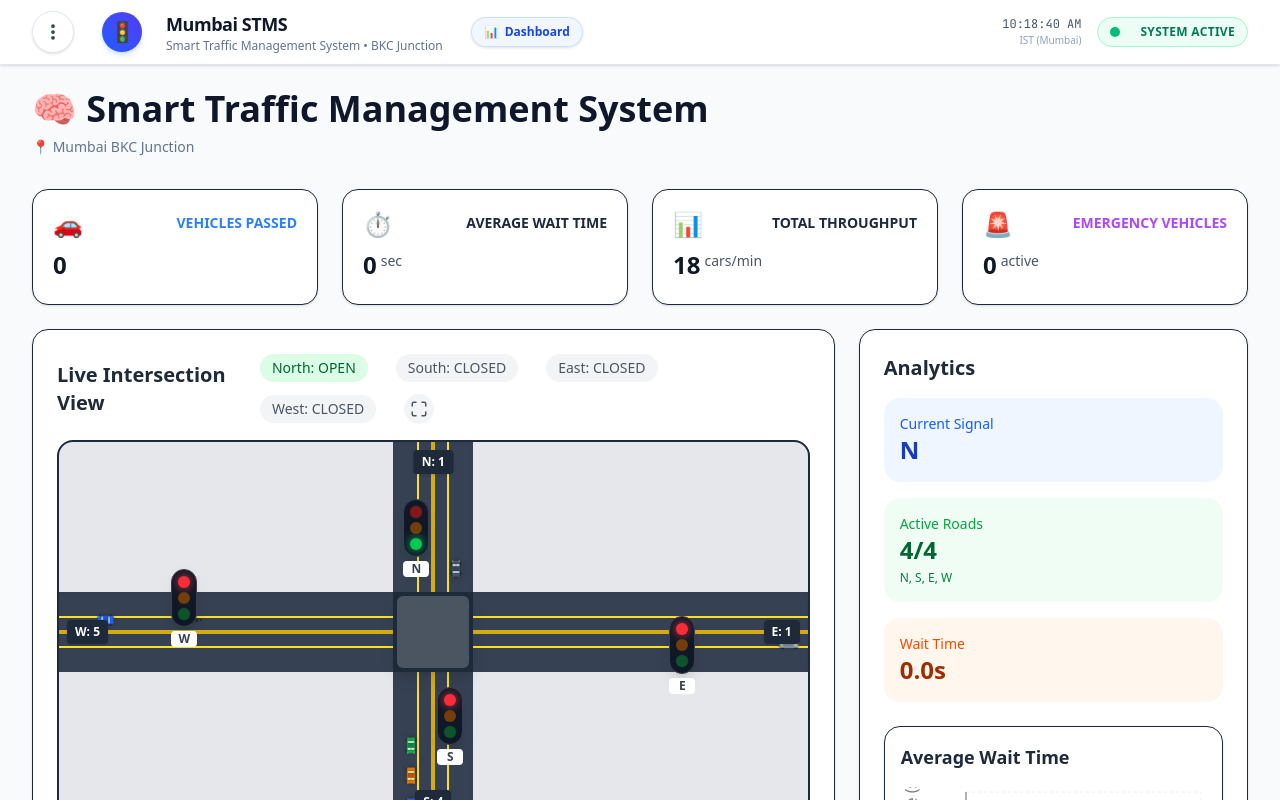
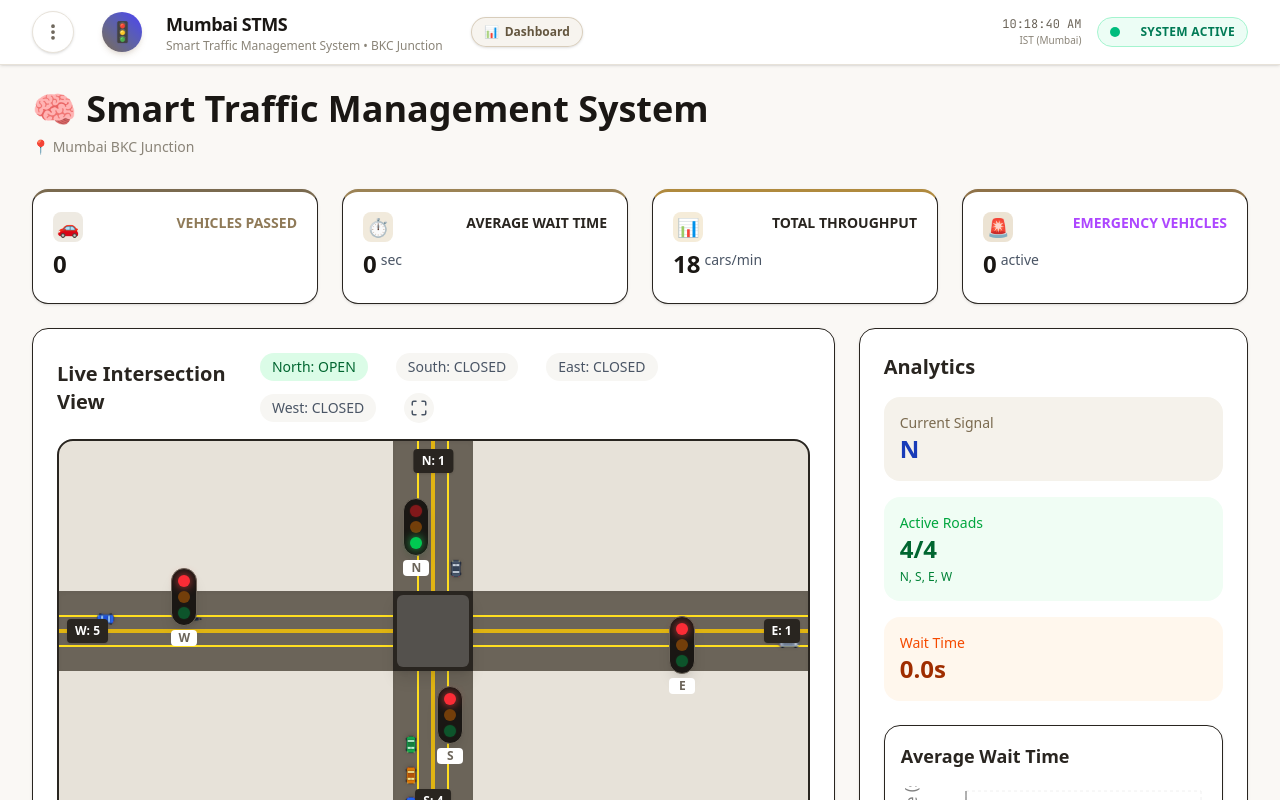
Before and after one commit to Tanish09-coder/Traffic-management---SIH, a React (Vite) app in the folder dashboard/: page / in a window 1280 px wide. Shown: the top 800 px of the page. Built offline with nearby package versions, Linux system fonts and the light colour scheme.

Commit message:
feat(ui): apply warm minimalist theme, stat card accents, and directional override cards

```diff
--- a/dashboard/src/components/StatCard.jsx
+++ b/dashboard/src/components/StatCard.jsx
@@ -1,6 +1,27 @@
 import { motion } from 'framer-motion';
 
-const StatCard = ({ title, value, unit, icon, color }) => {
+const ACCENT_MAP = {
+  blue: { border: '#7a6a4f', chipBg: '#eeeae2' },
+  orange: { border: '#9c8355', chipBg: '#f1eadc' },
+  green: { border: '#b08a3e', chipBg: '#f5ecd9' },
+  purple: { border: '#8f7248', chipBg: '#ece3d3' },
+  red: { border: '#8f7248', chipBg: '#ece3d3' },
+  'vehicles passed': { border: '#7a6a4f', chipBg: '#eeeae2' },
+  'average wait time': { border: '#9c8355', chipBg: '#f1eadc' },
+  'total throughput': { border: '#b08a3e', chipBg: '#f5ecd9' },
+  'emergency vehicles': { border: '#8f7248', chipBg: '#ece3d3' }
+};
+
+const getAccent = (color, title) => {
+  if (color && ACCENT_MAP[color]) return ACCENT_MAP[color];
+  const titleKey = title ? title.toLowerCase() : '';
+  if (ACCENT_MAP[titleKey]) return ACCENT_MAP[titleKey];
+  return { border: '#7a6a4f', chipBg: '#eeeae2' };
+};
+
+const StatCard = ({ title, value, unit, icon, color = 'blue' }) => {
+  const accent = getAccent(color, title);
+
   // Format the value to handle NaN, strings, and decimals
   const numValue = Number(value);
   const formattedValue = isNaN(numValue)
@@ -11,12 +32,22 @@
 
   return (
     <motion.div
-      className={`bg-white rounded-lg shadow-sm border p-4 hover:shadow-md transition-shadow`}
+      className="bg-white rounded-lg shadow-sm border p-4 hover:shadow-md transition-shadow"
+      style={{ borderTop: `3px solid ${accent.border}` }}
       whileHover={{ scale: 1.02 }}
       transition={{ duration: 0.2 }}
     >
       <div className="flex items-center justify-between">
-        <span className={`text-2xl ${icon ? '' : 'hidden'}`}>{icon}</span>
+        {icon ? (
+          <div
+            className="w-[30px] h-[30px] rounded-[8px] flex items-center justify-center text-[18px] flex-shrink-0"
+            style={{ backgroundColor: accent.chipBg }}
+          >
+            <span>{icon}</span>
+          </div>
+        ) : (
+          <span className="hidden" />
+        )}
         <span className={`text-${color}-500 text-sm font-semibold uppercase`}>
           {title}
         </span>
--- a/dashboard/src/index.css
+++ b/dashboard/src/index.css
@@ -1,6 +1,34 @@
 /* Google Fonts — must be first @import */
 @import url('https://fonts.googleapis.com/css2?family=Inter:wght@300;400;500;600;700;800&family=JetBrains+Mono:wght@400;600&display=swap');
 @import 'tailwindcss';
+
+@theme {
+  --color-slate-50: var(--clr-bg);
+  --color-slate-100: var(--clr-surface-2);
+  --color-slate-200: var(--clr-border);
+  --color-slate-300: #d8d1c3;
+  --color-slate-400: var(--clr-text-muted);
+  --color-slate-500: var(--clr-text-muted);
+  --color-slate-600: var(--clr-text-secondary);
+  --color-slate-700: var(--clr-text-secondary);
+  --color-slate-800: var(--clr-text-primary);
+  --color-slate-900: #1a1714;
+
+  --color-blue-50: #f5f2eb;
+  --color-blue-100: #e8e2d5;
+  --color-blue-200: #d1c5b0;
+  --color-blue-500: var(--clr-accent);
+  --color-blue-600: var(--clr-primary);
+  --color-blue-700: #64563f;
+
+  --color-gray-50: var(--clr-bg);
+  --color-gray-100: var(--clr-surface-2);
+  --color-gray-200: var(--clr-border);
+  --color-gray-300: #d8d1c3;
+  --color-gray-700: var(--clr-text-secondary);
+  --color-gray-800: var(--clr-text-primary);
+  --color-gray-900: #1a1714;
+}
 
 /* ============================================================
    SHREYA — index.css
@@ -12,24 +40,24 @@
 /* ── CSS Custom Properties (Design Tokens) ───────────────── */
 :root {
   /* Brand palette */
-  --clr-bg:           #0f1117;
-  --clr-surface:      #1a1d27;
-  --clr-surface-2:    #232635;
-  --clr-border:       #2e3148;
-  --clr-border-light: rgba(255,255,255,0.08);
+  --clr-bg:           #faf8f5;
+  --clr-surface:      #ffffff;
+  --clr-surface-2:    #f7f6f3;
+  --clr-border:       #e7e2d9;
+  --clr-border-light: rgba(41,37,32,0.08);
 
-  --clr-primary:      #3b82f6;
-  --clr-primary-glow: rgba(59,130,246,0.35);
-  --clr-accent:       #6366f1;
-  --clr-success:      #22c55e;
-  --clr-warning:      #f59e0b;
-  --clr-danger:       #ef4444;
-  --clr-emergency:    #f97316;
+  --clr-primary:      #7a6a4f;
+  --clr-primary-glow: rgba(122,106,79,0.20);
+  --clr-accent:       #8f7a58;
+  --clr-success:      #4d7c5e;
+  --clr-warning:      #b08a3e;
+  --clr-danger:       #a5504a;
+  --clr-emergency:    #b3703f;
 
   /* Text */
-  --clr-text-primary:   #f1f5f9;
-  --clr-text-secondary: #94a3b8;
-  --clr-text-muted:     #64748b;
+  --clr-text-primary:   #292520;
+  --clr-text-secondary: #6b6459;
+  --clr-text-muted:     #8a8478;
 
   /* Road surface palette */
   --road-asphalt:     #1c1f26;
@@ -47,10 +75,10 @@
   --radius-xl:  24px;
 
   /* Shadows */
-  --shadow-card:       0 2px 12px rgba(0,0,0,0.45), 0 1px 3px rgba(0,0,0,0.3);
-  --shadow-glow-blue:  0 0 20px rgba(59,130,246,0.4);
-  --shadow-glow-green: 0 0 20px rgba(34,197,94,0.4);
-  --shadow-glow-red:   0 0 20px rgba(239,68,68,0.4);
+  --shadow-card:       0 2px 12px rgba(41,37,32,0.06), 0 1px 3px rgba(41,37,32,0.04);
+  --shadow-glow-blue:  0 0 20px rgba(122,106,79,0.25);
+  --shadow-glow-green: 0 0 20px rgba(77,124,94,0.25);
+  --shadow-glow-red:   0 0 20px rgba(165,80,74,0.25);
 
   /* Transitions */
   --t-fast:   0.15s ease;
@@ -333,7 +361,7 @@
    COMPONENT UTILITY CLASSES
    ════════════════════════════════════════════════════════════ */
 
-/* Dark surface card */
+/* Surface card */
 .card {
   background: var(--clr-surface);
   border: 1px solid var(--clr-border);
@@ -342,16 +370,16 @@
   transition: border-color var(--t-fast), box-shadow var(--t-fast);
 }
 .card:hover {
-  border-color: rgba(99,102,241,0.4);
-  box-shadow: var(--shadow-card), 0 0 0 1px rgba(99,102,241,0.15);
+  border-color: var(--clr-primary);
+  box-shadow: var(--shadow-card), 0 0 0 1px var(--clr-primary-glow);
 }
 
 /* Glassmorphism card */
 .card-glass {
-  background: rgba(26,29,39,0.7);
+  background: rgba(255,255,255,0.85);
   backdrop-filter: blur(16px);
   -webkit-backdrop-filter: blur(16px);
-  border: 1px solid var(--clr-border-light);
+  border: 1px solid var(--clr-border);
   border-radius: var(--radius-lg);
 }
 
@@ -366,11 +394,11 @@
   font-weight: 600;
   letter-spacing: 0.02em;
 }
-.pill-green  { background: rgba(34,197,94,0.15);  color: #4ade80; border: 1px solid rgba(34,197,94,0.3);  }
-.pill-blue   { background: rgba(59,130,246,0.15); color: #60a5fa; border: 1px solid rgba(59,130,246,0.3); }
-.pill-yellow { background: rgba(245,158,11,0.15); color: #fbbf24; border: 1px solid rgba(245,158,11,0.3); }
-.pill-red    { background: rgba(239,68,68,0.15);  color: #f87171; border: 1px solid rgba(239,68,68,0.3);  }
-.pill-orange { background: rgba(249,115,22,0.15); color: #fb923c; border: 1px solid rgba(249,115,22,0.3); }
+.pill-green  { background: rgba(77,124,94,0.12);  color: #4d7c5e; border: 1px solid rgba(77,124,94,0.28);  }
+.pill-blue   { background: rgba(122,106,79,0.12); color: #7a6a4f; border: 1px solid rgba(122,106,79,0.28); }
+.pill-yellow { background: rgba(176,138,62,0.12); color: #b08a3e; border: 1px solid rgba(176,138,62,0.28); }
+.pill-red    { background: rgba(165,80,74,0.12);  color: #a5504a; border: 1px solid rgba(165,80,74,0.28);  }
+.pill-orange { background: rgba(179,112,63,0.12); color: #b3703f; border: 1px solid rgba(179,112,63,0.28); }
 
 /* Stat number */
 .stat-value {
@@ -392,16 +420,16 @@
   font-weight: 700;
   letter-spacing: 0.04em;
   text-transform: uppercase;
-  color: #fff;
-  background: rgba(17,24,39,0.85);
-  border: 1px solid rgba(255,255,255,0.15);
+  color: #ffffff;
+  background: rgba(41,37,32,0.85);
+  border: 1px solid rgba(231,226,217,0.3);
   backdrop-filter: blur(6px);
   z-index: 10;
-  box-shadow: 0 2px 8px rgba(0,0,0,0.4);
+  box-shadow: 0 2px 8px rgba(41,37,32,0.15);
 }
-.queue-badge.queue-active   { background: rgba(34,197,94,0.75);  border-color: rgba(34,197,94,0.5);  }
-.queue-badge.queue-high     { background: rgba(245,158,11,0.75); border-color: rgba(245,158,11,0.5); }
-.queue-badge.queue-critical { background: rgba(239,68,68,0.75);  border-color: rgba(239,68,68,0.5);  animation: signal-flash 0.8s step-end infinite; }
+.queue-badge.queue-active   { background: rgba(77,124,94,0.85);  border-color: rgba(77,124,94,0.6);  }
+.queue-badge.queue-high     { background: rgba(176,138,62,0.85); border-color: rgba(176,138,62,0.6); }
+.queue-badge.queue-critical { background: rgba(165,80,74,0.85);  border-color: rgba(165,80,74,0.6);  animation: signal-flash 0.8s step-end infinite; }
 
 /* ════════════════════════════════════════════════════════════
    LEGEND COMPONENT STYLES  (Legend.jsx — owned by Shreya)
@@ -475,45 +503,45 @@
 @keyframes emergency-strobe {
   0% {
     box-shadow:
-      0 0 0 2px #ef4444,
-      0 0 18px 4px rgba(239, 68, 68, 0.70),
-      0 0 40px 8px rgba(239, 68, 68, 0.30);
-    border-color: #ef4444;
+      0 0 0 2px #a5504a,
+      0 0 18px 4px rgba(165, 80, 74, 0.40),
+      0 0 40px 8px rgba(165, 80, 74, 0.15);
+    border-color: #a5504a;
   }
   20% {
     box-shadow:
-      0 0 0 2px #f97316,
-      0 0 24px 6px rgba(249, 115, 22, 0.65),
-      0 0 48px 10px rgba(249, 115, 22, 0.25);
-    border-color: #f97316;
+      0 0 0 2px #b3703f,
+      0 0 24px 6px rgba(179, 112, 63, 0.35),
+      0 0 48px 10px rgba(179, 112, 63, 0.15);
+    border-color: #b3703f;
   }
   40% {
     box-shadow:
-      0 0 0 2px #3b82f6,
-      0 0 18px 4px rgba(59, 130, 246, 0.70),
-      0 0 40px 8px rgba(59, 130, 246, 0.30);
-    border-color: #3b82f6;
+      0 0 0 2px #7a6a4f,
+      0 0 18px 4px rgba(122, 106, 79, 0.40),
+      0 0 40px 8px rgba(122, 106, 79, 0.15);
+    border-color: #7a6a4f;
   }
   60% {
     box-shadow:
-      0 0 0 2px #6366f1,
-      0 0 24px 6px rgba(99, 102, 241, 0.65),
-      0 0 48px 10px rgba(99, 102, 241, 0.25);
-    border-color: #6366f1;
+      0 0 0 2px #8f7a58,
+      0 0 24px 6px rgba(143, 122, 88, 0.35),
+      0 0 48px 10px rgba(143, 122, 88, 0.15);
+    border-color: #8f7a58;
   }
   80% {
     box-shadow:
-      0 0 0 2px #ef4444,
-      0 0 18px 4px rgba(239, 68, 68, 0.70),
-      0 0 40px 8px rgba(239, 68, 68, 0.30);
-    border-color: #ef4444;
+      0 0 0 2px #a5504a,
+      0 0 18px 4px rgba(165, 80, 74, 0.40),
+      0 0 40px 8px rgba(165, 80, 74, 0.15);
+    border-color: #a5504a;
   }
   100% {
     box-shadow:
-      0 0 0 2px #3b82f6,
-      0 0 18px 4px rgba(59, 130, 246, 0.70),
-      0 0 40px 8px rgba(59, 130, 246, 0.30);
-    border-color: #3b82f6;
+      0 0 0 2px #7a6a4f,
+      0 0 18px 4px rgba(122, 106, 79, 0.40),
+      0 0 40px 8px rgba(122, 106, 79, 0.15);
+    border-color: #7a6a4f;
   }
 }
 
@@ -526,7 +554,7 @@
   0%, 100% {
     opacity: 1;
     transform: scale(1);
-    filter: drop-shadow(0 0 6px rgba(239, 68, 68, 0.9));
+    filter: drop-shadow(0 0 6px rgba(165, 80, 74, 0.6));
   }
   15% {
     opacity: 0.15;
@@ -536,7 +564,7 @@
   30% {
     opacity: 1;
     transform: scale(1.15);
-    filter: drop-shadow(0 0 10px rgba(59, 130, 246, 0.95));
+    filter: drop-shadow(0 0 10px rgba(122, 106, 79, 0.65));
   }
   45% {
     opacity: 0.15;
@@ -546,7 +574,7 @@
   60% {
     opacity: 1;
     transform: scale(1.1);
-    filter: drop-shadow(0 0 8px rgba(239, 68, 68, 0.85));
+    filter: drop-shadow(0 0 8px rgba(165, 80, 74, 0.55));
   }
   75% {
     opacity: 0.2;
@@ -556,26 +584,23 @@
   90% {
     opacity: 1;
     transform: scale(1.05);
-    filter: drop-shadow(0 0 6px rgba(59, 130, 246, 0.8));
+    filter: drop-shadow(0 0 6px rgba(122, 106, 79, 0.5));
   }
 }
 
 /*
  * .emergency-strobe-active
  * Apply to a container (div, section, banner) to get the
- * red-orange-blue alternating glow border.
- * Requires `border-2` or similar border width to be set on the element
- * so border-color changes are visible.
+ * muted alternating glow border.
  */
 .emergency-strobe-active {
   animation: emergency-strobe 0.7s ease-in-out infinite;
   border-width: 2px;
   border-style: solid;
-  /* initial state — browser fills in immediately */
-  border-color: #ef4444;
+  border-color: #a5504a;
   box-shadow:
-    0 0 0 2px #ef4444,
-    0 0 18px 4px rgba(239, 68, 68, 0.70);
+    0 0 0 2px #a5504a,
+    0 0 18px 4px rgba(165, 80, 74, 0.40);
 }
 
 /*
```
Also changed, not shown: dashboard/src/components/ChartPanel.jsx (+29 -22 lines), dashboard/src/pages/LiveIntersection.jsx (+134 -39 lines).
